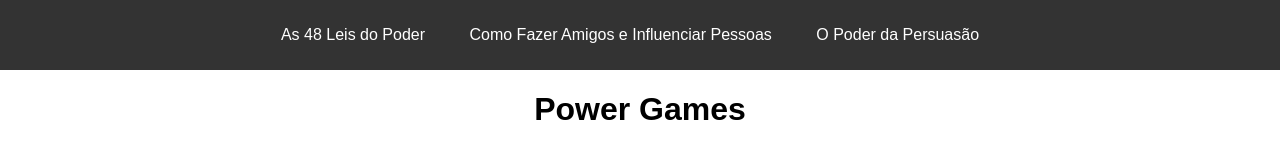
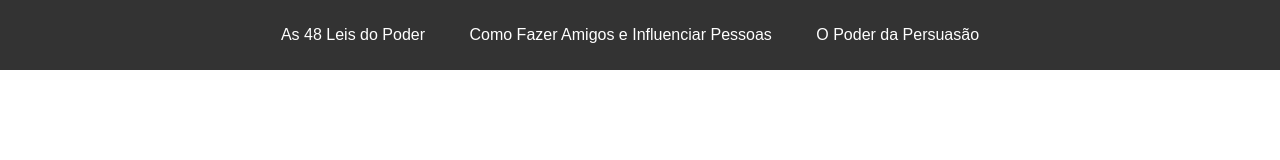
Before and after one commit to B1naryo/Manipulation, a plain HTML site: page index.html in a window 1280 px wide. Drawn offline with Linux system fonts and the light colour scheme.

Commit message:
Update index.html

```diff
--- a/index.html
+++ b/index.html
@@ -51,7 +51,7 @@
             <li><a onclick="exibirPDF('o-poder-da-persuasc3a3o-r.-cialdini.pdf')">O Poder da Persuasão</a></li>
         </ul>
     </nav>
-    <h1>Power Games</h1>
+
     <iframe id="pdfViewer" src="" width="100%" height="800" frameborder="0" scrolling="auto"></iframe>
 </body>
 </html>
```
